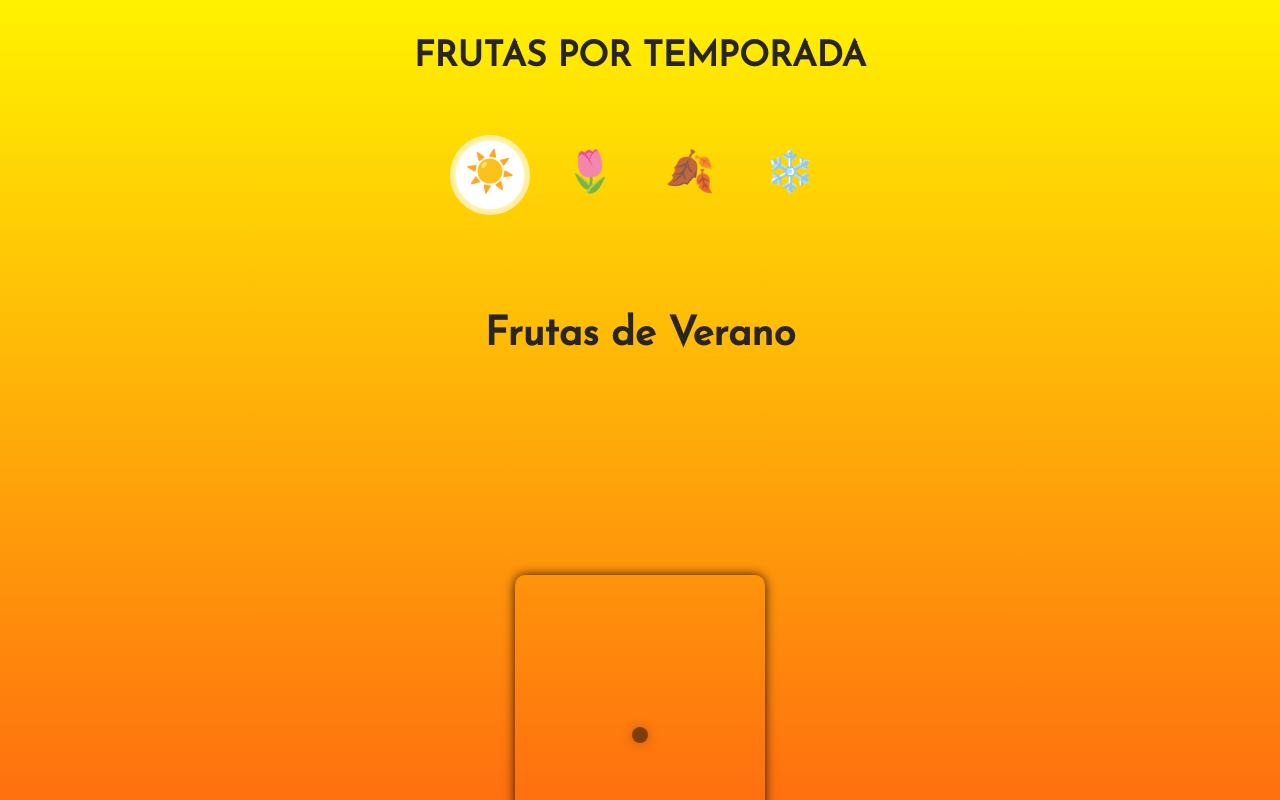
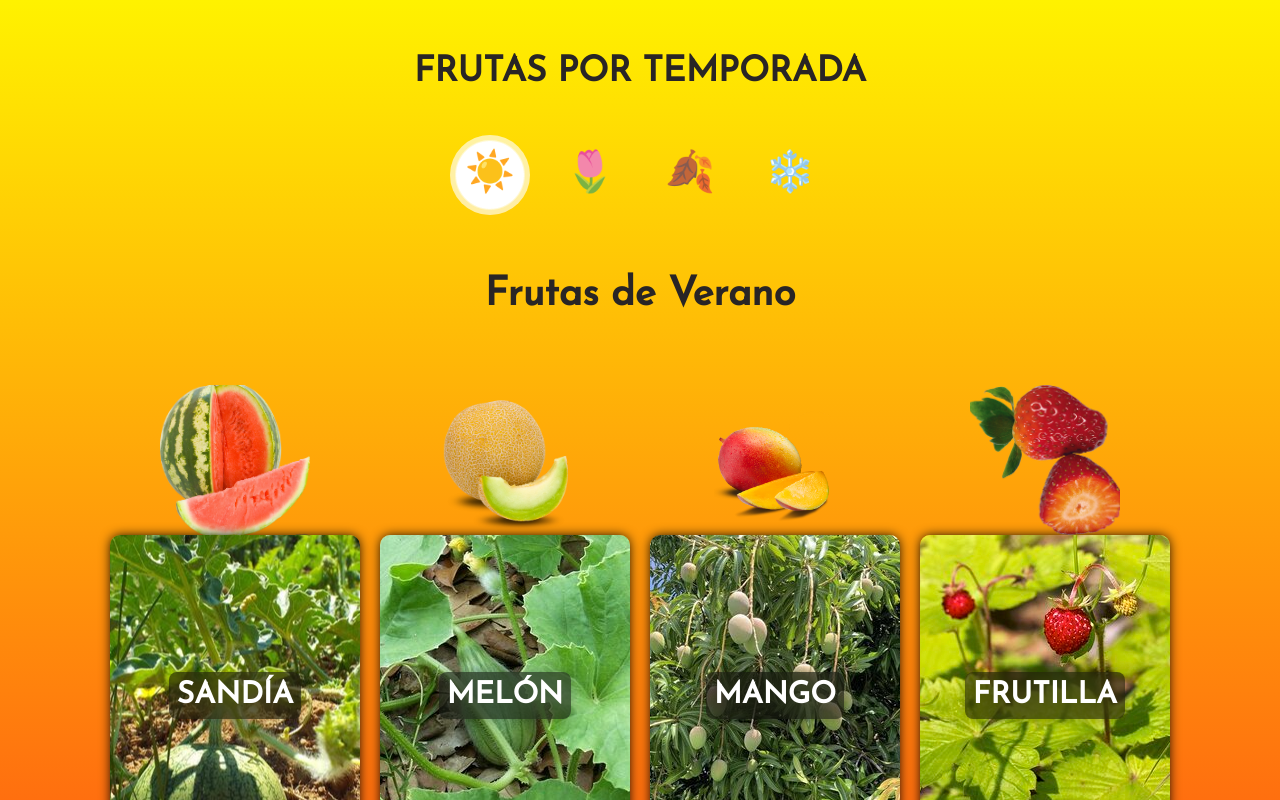
Before and after one commit to patokernel/seasonal-fruits, a React (Vite) app: page / in a window 1280 px wide. Built offline with nearby package versions, Linux system fonts and the light colour scheme.

Commit message:
show summer fruits

```diff
--- a/src/components/Seasons.tsx
+++ b/src/components/Seasons.tsx
@@ -1,7 +1,7 @@
 import '../scss/components/_Seasons.scss'
 import { gsap, Sine } from 'gsap'
 import { Fragment, useEffect } from 'react'
-import Fruit from './Fruit'
+import SummerFruits from './SummerFruits'
 
 const Seasons = () => {
 
@@ -149,7 +149,7 @@ const Seasons = () => {
         <div id='summer-container'>
           <h2>Frutas de Verano</h2>
           <div className="season-fruits">
-            <Fruit />
+            <SummerFruits />
           </div>
         </div>
         <div id='spring-container'>
--- /dev/null
+++ b/src/components/SummerFruits.tsx
@@ -0,0 +1,31 @@
+import { Fragment } from "react"
+import { summerFruits } from "../data/SummerFruits"
+import Fruit from "./Fruit"
+
+const SummerFruits = () => {
+  return (
+    <Fragment>
+      {
+        summerFruits.map((fruit) =>
+          <Fruit
+            fruitImg={fruit.fruitImg}
+            plantImg={fruit.plantImg}
+            fruitName={fruit.fruitName}
+            species={fruit.species}
+            family={fruit.family}
+            origin={fruit.origin}
+            description={fruit.description}
+            production1={fruit.production1}
+            production2={fruit.production2}
+            production3={fruit.production2}
+            micronutrient1={fruit.micronutrient1}
+            micronutrient2={fruit.micronutrient2}
+            micronutrient3={fruit.micronutrient3}
+          />
+        )
+      }
+    </Fragment>
+  )
+}
+
+export default SummerFruits
--- a/src/data/SummerFruits.ts
+++ b/src/data/SummerFruits.ts
@@ -19,7 +19,7 @@ import peachPlant from '../assets/peach-plant.jpeg'
 import fig from '../assets/fig.png'
 import figPlant from '../assets/fig-plant.jpeg'
 import banana from '../assets/banana.png'
-import bananaPlant from '../assets/banana-plant.jpg'
+import bananaPlant from '../assets/banana-plant.jpeg'
 import plum from '../assets/plum.png'
 import plumPlant from '../assets/plum-plant.jpeg'
 import coconut from '../assets/coconut.png'
--- a/src/scss/components/_Seasons.scss
+++ b/src/scss/components/_Seasons.scss
@@ -8,6 +8,7 @@
 
   h1 {
     font-size: 3.5rem;
+    padding: 1.5rem 0;
     text-transform: uppercase;
     text-align: center;
   }
@@ -15,7 +16,7 @@
 
 .seasons-container {
   position: relative;
-  margin-top: 5rem;
+  margin-top: 2rem;
   width: 50rem;
   height: 10rem;
 }
@@ -84,7 +85,7 @@ svg {
   }
 
   .seasons-container {
-    margin-top: 4rem;
+    margin-top: 1rem;
     width: 40rem;
     height: 8rem;
   }
```
